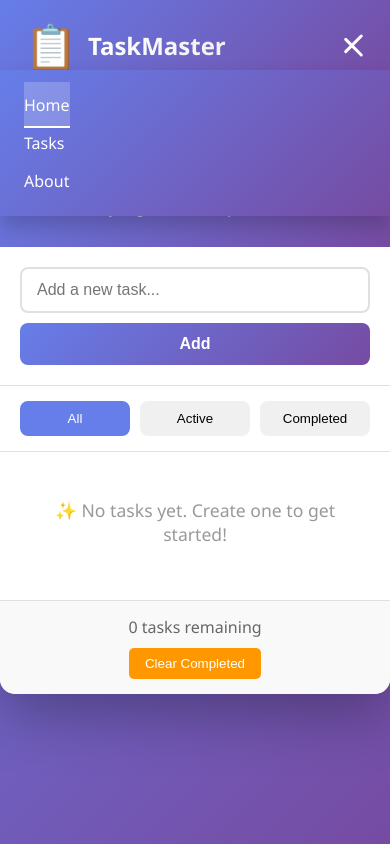
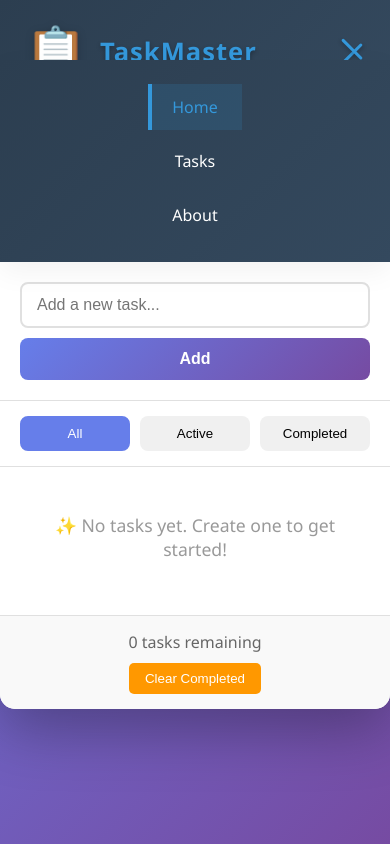
Before and after one commit to Mayankpythondeveloper/todolist, a plain HTML site: page index.html in a window 390 px wide. Both pictures are taken after a click on the element 353 px from the left and 45 px from the top of the page. Drawn offline with Linux system fonts and the light colour scheme.

Commit message:
Added color to Navbar

```diff
--- a/styles.css
+++ b/styles.css
@@ -81,12 +81,13 @@ body {
 /* Navbar Styles */
 .navbar {
     width: 100%;
-    background: linear-gradient(135deg, #667eea 0%, #764ba2 100%);
-    box-shadow: 0 4px 15px rgba(0, 0, 0, 0.2);
+    background: linear-gradient(135deg, #2c3e50 0%, #34495e 100%);
+    box-shadow: 0 6px 20px rgba(0, 0, 0, 0.3);
     position: sticky;
     top: 0;
     z-index: 1000;
     animation: slideDown 0.6s ease-out;
+    border-bottom: 4px solid #3498db;
 }
 
 @keyframes slideDown {
@@ -105,41 +106,46 @@ body {
     justify-content: space-between;
     align-items: center;
     padding: 1rem 2rem;
-    max-width: 100%;
+    width: 100%;
     margin: 0 auto;
+    position: relative;
 }
 
 .navbar-brand {
     display: flex;
     align-items: center;
-    gap: 10px;
+    gap: 12px;
     color: white;
-    font-size: 1.5em;
+    font-size: 1.6em;
     font-weight: bold;
     cursor: pointer;
     transition: all 0.3s ease;
+    min-width: fit-content;
 }
 
 .brand-icon {
-    font-size: 1.8em;
+    font-size: 2em;
     animation: bounce 2s ease-in-out infinite;
+    filter: drop-shadow(0 2px 4px rgba(0, 0, 0, 0.2));
 }
 
 .brand-text {
-    background: linear-gradient(90deg, #fff 0%, #f0f0f0 100%);
-    -webkit-background-clip: text;
-    -webkit-text-fill-color: transparent;
-    background-clip: text;
+    color: #3498db;
+    font-weight: 700;
+    letter-spacing: 1px;
+    text-shadow: 0 2px 4px rgba(0, 0, 0, 0.3);
 }
 
 .navbar-brand:hover {
-    transform: scale(1.05);
+    transform: scale(1.08);
+    text-shadow: 0 2px 8px rgba(52, 152, 219, 0.5);
 }
 
 .nav-menu {
     display: flex;
     list-style: none;
     gap: 2rem;
+    align-items: center;
 }
 
 .nav-link {
@@ -147,9 +153,10 @@ body {
     text-decoration: none;
     font-weight: 500;
     transition: all 0.3s ease;
-    padding: 8px 12px;
+    padding: 8px 16px;
     border-radius: 6px;
     position: relative;
+    display: inline-block;
 }
 
 .nav-link::after {
@@ -158,14 +165,16 @@ body {
     bottom: 0;
     left: 0;
     width: 0;
-    height: 2px;
-    background: #fff;
+    height: 3px;
+    background: #3498db;
     transition: width 0.3s ease;
+    border-radius: 2px;
 }
 
 .nav-link:hover {
-    background: rgba(255, 255, 255, 0.1);
+    background: rgba(52, 152, 219, 0.1);
     transform: translateY(-2px);
+    color: #3498db;
 }
 
 .nav-link:hover::after {
@@ -173,7 +182,8 @@ body {
 }
 
 .nav-link.active {
-    background: rgba(255, 255, 255, 0.2);
+    background: rgba(52, 152, 219, 0.2);
+    color: #3498db;
 }
 
 .nav-link.active::after {
@@ -184,15 +194,16 @@ body {
     display: none;
     flex-direction: column;
     cursor: pointer;
+    gap: 6px;
 }
 
 .bar {
-    width: 25px;
+    width: 28px;
     height: 3px;
-    background: white;
-    margin: 5px 0;
+    background: #3498db;
     border-radius: 3px;
     transition: all 0.3s ease;
+    box-shadow: 0 2px 4px rgba(0, 0, 0, 0.2);
 }
 
 .hamburger.active .bar:nth-child(1) {
@@ -214,29 +225,50 @@ body {
 
     .nav-menu {
         display: none;
+        position: fixed;
+        top: 60px;
+        left: 0;
+        width: 100%;
+        flex-direction: column;
+        background: linear-gradient(135deg, #2c3e50 0%, #34495e 100%);
+        text-align: center;
+        transition: 0.3s;
+        box-shadow: 0 10px 27px rgba(0, 0, 0, 0.05);
+        padding: 1.5rem 0;
+        gap: 0.5rem;
+        z-index: 999;
+    }
+
+    .nav-menu.active {
+        display: flex;
+        animation: slideDown 0.3s ease-out;
     }
 
     .hamburger {
         display: flex;
     }
 
-    .nav-menu.active {
-        display: flex;
-        flex-direction: column;
-        position: absolute;
-        top: 70px;
-        left: 0;
+    .nav-link {
+        display: block;
+        padding: 12px 1.5rem;
+        border-radius: 0;
         width: 100%;
-        background: linear-gradient(135deg, #667eea 0%, #764ba2 100%);
-        padding: 1.5rem;
-        gap: 1rem;
-        box-shadow: 0 10px 20px rgba(0, 0, 0, 0.2);
-        animation: slideDown 0.3s ease-out;
     }
 
-    .nav-link {
-        padding: 12px 0;
-        border-radius: 0;
+    .nav-link::after {
+        display: none;
+    }
+
+    .nav-link:hover {
+        background: rgba(52, 152, 219, 0.15);
+        border-left: 4px solid #3498db;
+        padding-left: calc(1.5rem - 4px);
+    }
+
+    .nav-link.active {
+        background: rgba(52, 152, 219, 0.15);
+        border-left: 4px solid #3498db;
+        padding-left: calc(1.5rem - 4px);
     }
 }
 
```
